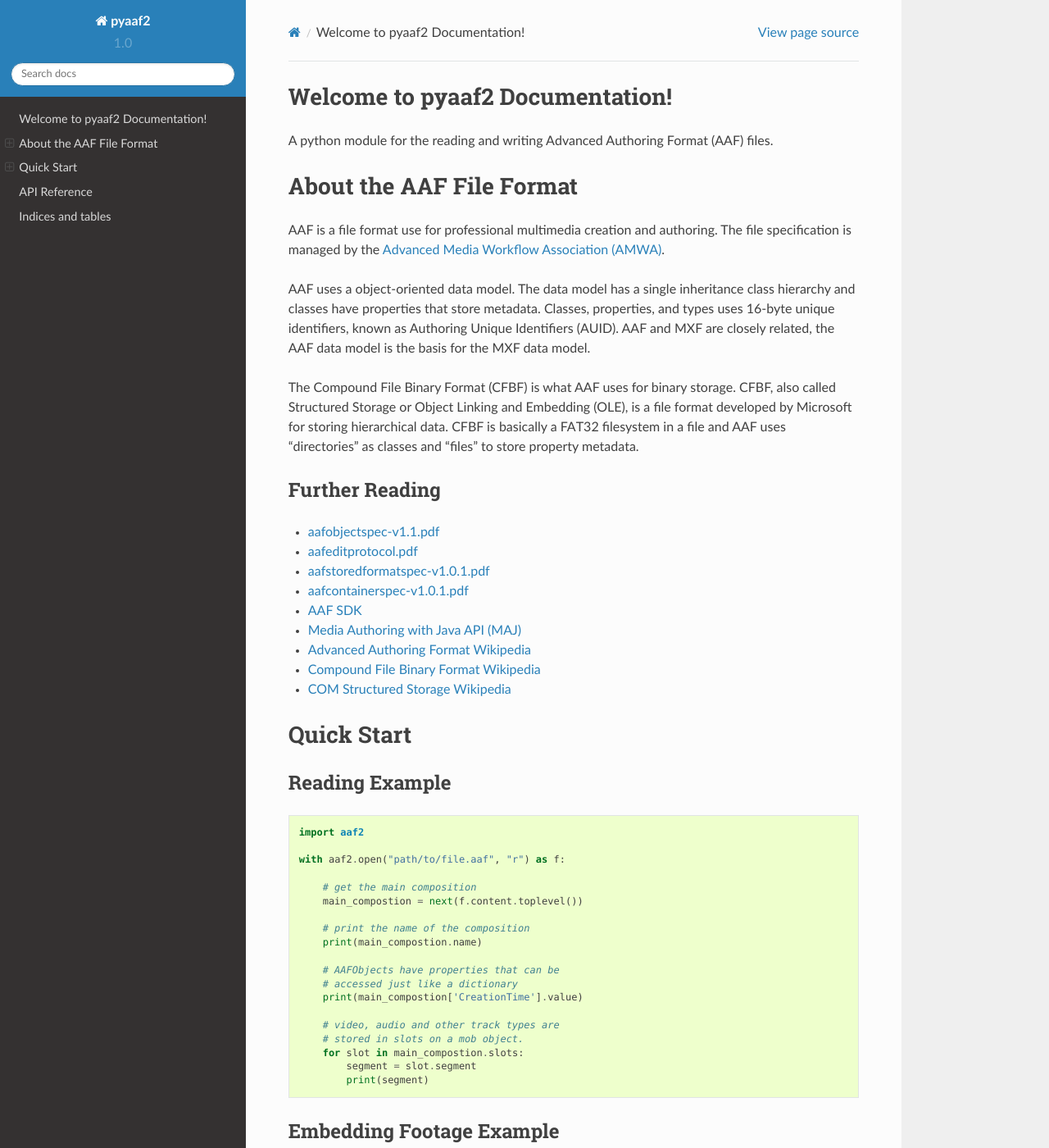
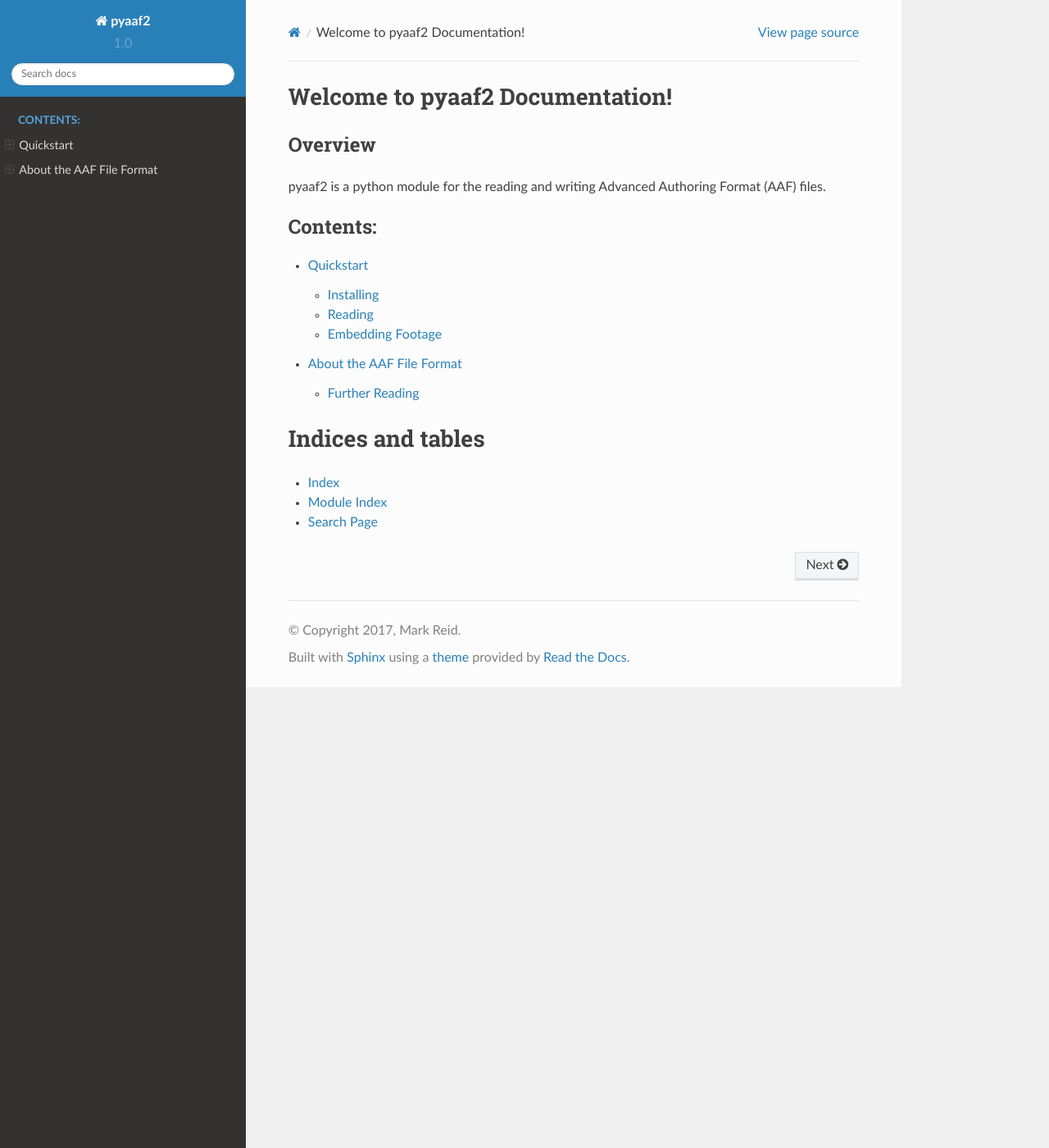
Before and after one commit to markreidvfx/pyaaf2, a Sphinx documentation site: the page built from docs/source/index.rst, in a window 1280 px wide and 1400 px high. Shown: the whole window at 82% size. Built offline with Sphinx 7.4.7 and the Read the Docs theme 2.0.0, drawn with Linux system fonts in a browser that asks for light colours; pages that are not in the unit, such as notebooks, are missing from menus; the version number could not be read and is left out; some of the changed text lies outside the part shown.

Commit message:
split up docs

```diff
--- a/docs/source/conf.py
+++ b/docs/source/conf.py
@@ -95,7 +95,7 @@
 # further.  For a list of options available for each theme, see the
 # documentation.
 #
-# html_theme_options = {}
+html_theme_options = {'collapse_navigation': False}
 
 # Add any paths that contain custom static files (such as style sheets) here,
 # relative to this directory. They are copied after the builtin static files,
--- a/docs/source/index.rst
+++ b/docs/source/index.rst
@@ -3,117 +3,22 @@
 Welcome to pyaaf2 Documentation!
 ===================================
 
-A python module for the reading and writing Advanced Authoring Format (AAF) files.
+Overview
+--------
 
-About the AAF File Format
-=========================
-
-AAF is a file format use for professional multimedia creation and authoring.
-The file specification is managed by the `Advanced Media Workflow Association
-(AMWA) <https://www.amwa.tv/>`_.
-
-AAF uses a object-oriented data model. The data model has a single inheritance
-class hierarchy and classes have properties that store metadata.  Classes, properties,
-and types uses 16-byte unique identifiers, known as Authoring Unique Identifiers (AUID).
-AAF and MXF are closely related, the AAF data model is the basis for the MXF data model.
-
-The Compound File Binary Format (CFBF) is what AAF uses for binary storage.  CFBF,
-also called Structured Storage or Object Linking and Embedding (OLE), is a file format developed
-by Microsoft for storing hierarchical data.  CFBF is basically a FAT32 filesystem
-in a file and AAF uses "directories" as classes and "files" to store property metadata.
-
-Further Reading
----------------
-
-- `aafobjectspec-v1.1.pdf <https://sourceforge.net/p/aaf/code2/ci/master/tree/doc/aafobjectspec-v1.1.pdf?format=raw>`_
-- `aafeditprotocol.pdf <https://sourceforge.net/p/aaf/code2/ci/master/tree/doc/aafeditprotocol.pdf?format=raw>`_
-- `aafstoredformatspec-v1.0.1.pdf <https://sourceforge.net/p/aaf/code2/ci/master/tree/doc/aafstoredformatspec-v1.0.1.pdf?format=raw>`_
-- `aafcontainerspec-v1.0.1.pdf <https://sourceforge.net/p/aaf/code2/ci/master/tree/doc/aafcontainerspec-v1.0.1.pdf?format=raw>`_
-- `AAF SDK <http://aaf.sourceforge.net>`_
-- `Media Authoring with Java API (MAJ) <https://github.com/AMWA-TV/maj>`_
-- `Advanced Authoring Format Wikipedia <https://en.wikipedia.org/wiki/Advanced_Authoring_Format>`_
-- `Compound File Binary Format Wikipedia <https://en.wikipedia.org/wiki/Compound_File_Binary_Format>`_
-- `COM Structured Storage Wikipedia <https://en.wikipedia.org/wiki/COM_Structured_Storage>`_
-
-Quick Start
-===========
-
-Reading Example
----------------
-
-::
-
-    import aaf2
-
-    with aaf2.open("path/to/file.aaf", "r") as f:
-
-        # get the main composition
-        main_compostion = next(f.content.toplevel())
-
-        # print the name of the composition
-        print(main_compostion.name)
-
-        # AAFObjects have properties that can be
-        # accessed just like a dictionary
-        print(main_compostion['CreationTime'].value)
-
-        # video, audio and other track types are
-        # stored in slots on a mob object.
-        for slot in main_compostion.slots:
-            segment = slot.segment
-            print(segment)
-
-Embedding Footage Example
--------------------------
-
-First lets generate some DNxHR media with ffmpeg::
-
-    ffmpeg -f lavfi -i testsrc=size=960x540 -frames:v 24 -vcodec dnxhd -pix_fmt yuv422p -profile:v dnxhr_lb sample.dnxhd
-
-Now lets generate some audio media::
-
-    ffmpeg -f lavfi -i aevalsrc="sin(420*2*PI*t):s=48000:d=1.0" -acodec pcm_s16le sample.wav
-
-Finally import the footage::
-
-    import aaf2
-
-    with aaf2.open("example2.aaf", 'w') as f:
-
-        # objects are create with a factory
-        # on the AAFFile Object
-        mob = f.create.MasterMob("Demo2")
-
-        # add the mob to the file
-        f.content.mobs.append(mob)
-
-        edit_rate = 25
-
-        # lets also create a tape so we can add timecode (optional)
-        tape_mob = f.create.SourceMob()
-        f.content.mobs.append(tape_mob)
-
-        timecode_rate = 25
-        start_time = timecode_rate * 60 * 60 # 1 hour
-        tape_name = "Demo Tape"
-
-        # add tape slots to tape mob
-        tape_mob.create_tape_slots(tape_name, edit_rate,
-                                   timecode_rate, media_kind='picture')
-
-        # create sourceclip that references timecode
-        tape_clip = tape_mob.create_source_clip(1, start_time)
-
-        # now finally import the generated media
-        mob.import_dnxhd_essence("sample.dnxhd", edit_rate, tape_clip)
-        mob.import_audio_essence("sample.wav", edit_rate)
-
-API Reference
-=============
+pyaaf2 is a python module for the reading and writing Advanced Authoring Format (AAF) files.
 
 .. toctree::
    :maxdepth: 5
    :caption: Contents:
+
+   quickstart
+   about
+
+
+.. toctree::
+   :maxdepth: 5
+   :caption: API Reference:
 
    api/aaf2
 
```
Also changed, not shown: docs/source/about.rst (added, +29 -0 lines), docs/source/quickstart.rst (added, +87 -0 lines).
